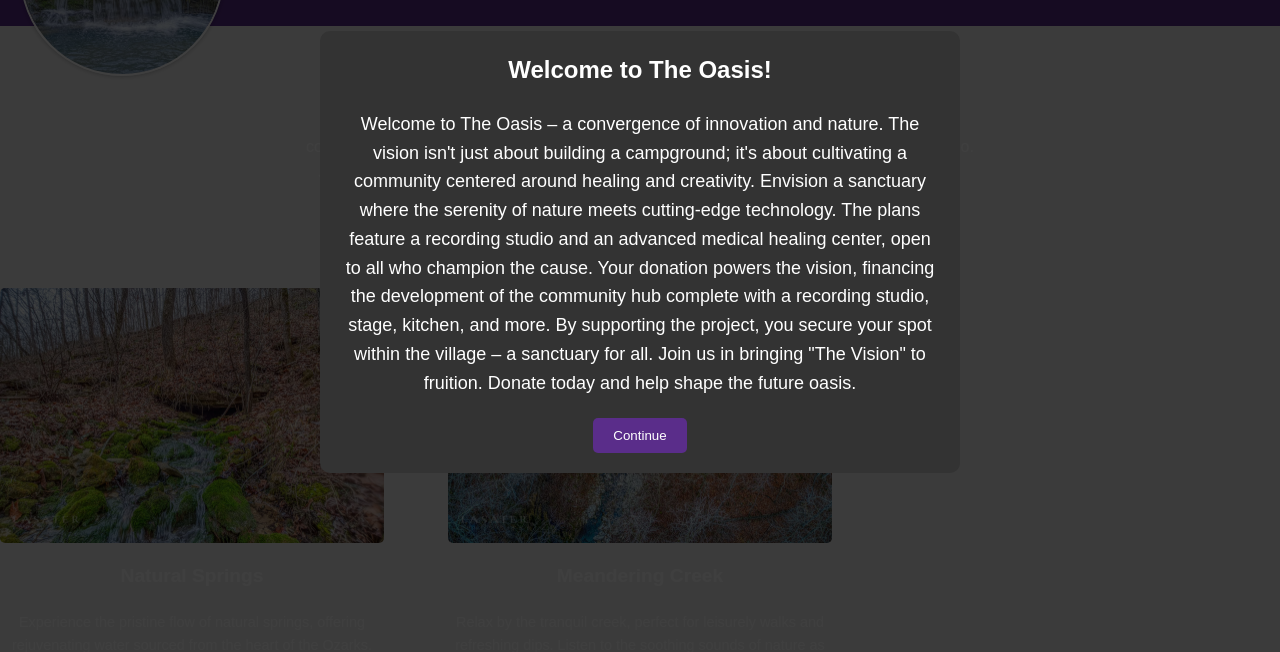
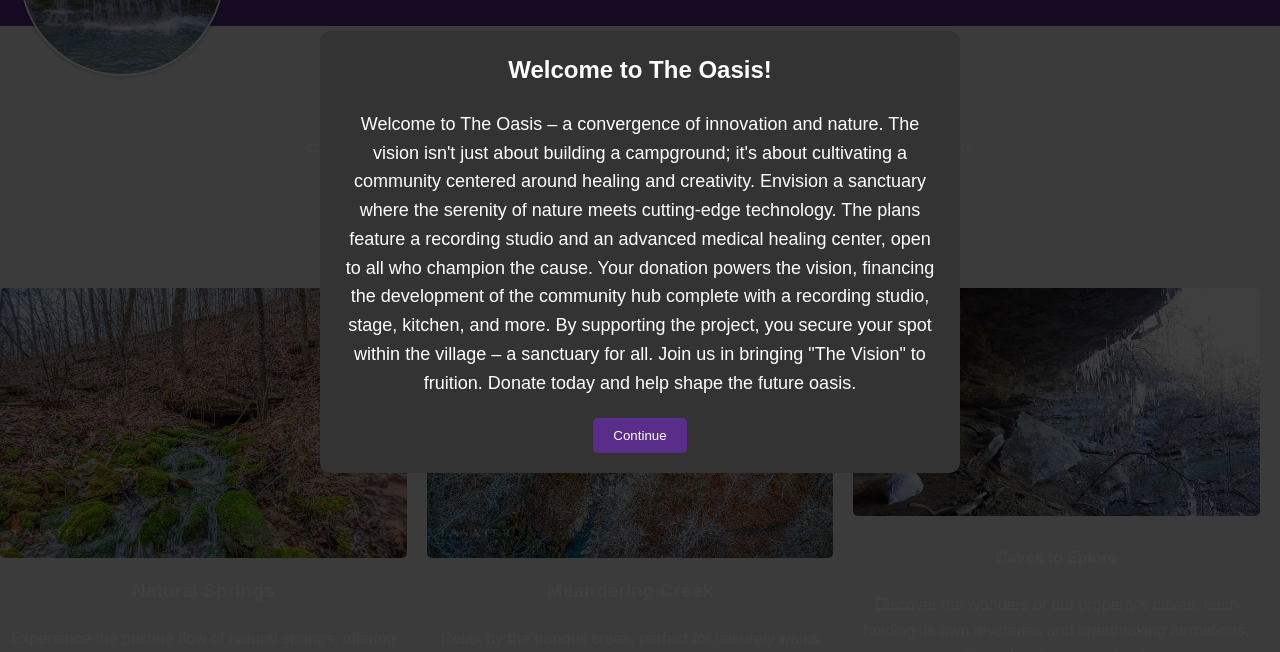
Before and after one commit to githubaccountadmin/property, a plain HTML site: page index.html in a window 1280 px wide. Shown: the part 148-800 px from the top of the page. Drawn offline with Linux system fonts and the light colour scheme.

Commit message:
Update styles.css

```diff
--- a/styles.css
+++ b/styles.css
@@ -145,8 +145,8 @@ body.dark-mode {
 }
 
 .feature {
-  width: 30%; /* Adjust as needed */
-  margin-right: 5%; /* Adjust spacing between features */
+  width: calc(33.33% - 20px); /* Adjust as needed */
+  margin-right: 20px; /* Adjust spacing between features */
   margin-bottom: 20px;
 }
 
@@ -165,5 +165,5 @@ body.dark-mode {
 }
 
 .feature p {
-  font-size: 0.9em;
+  font-size: 1em;
 }
```
